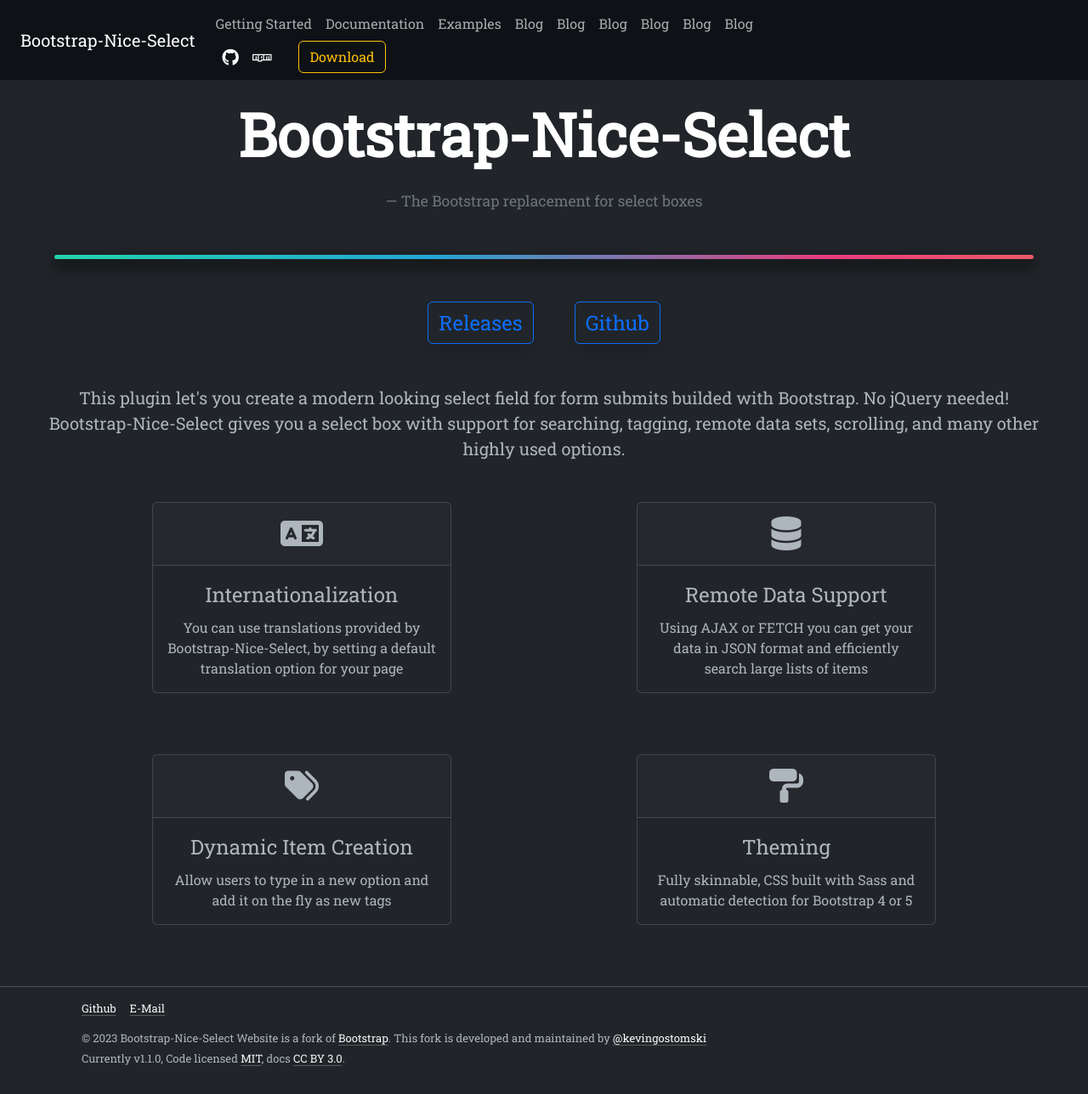
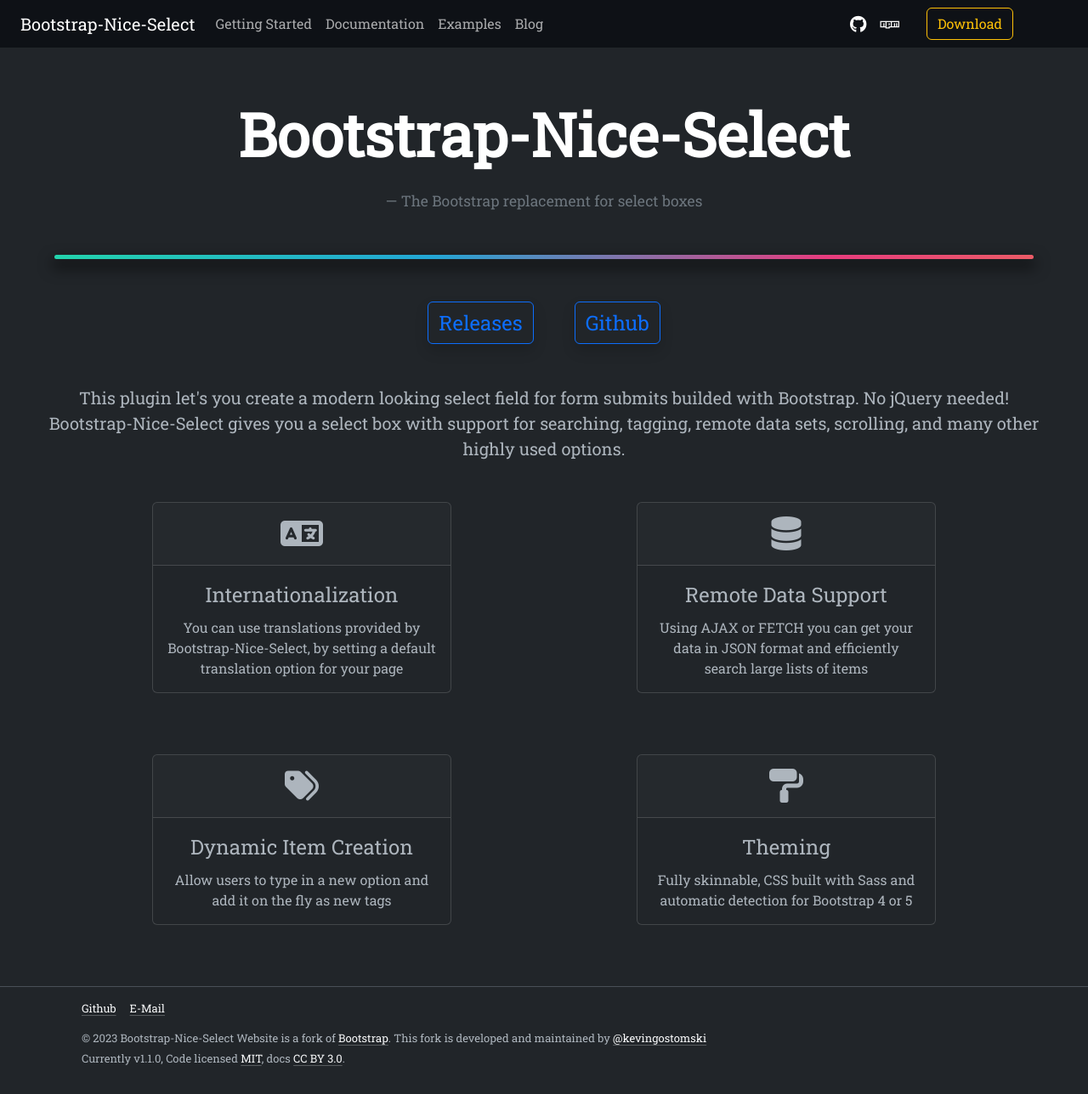
Before and after one commit to kevingostomski/bootstrap-nice-select, a Jekyll site: the page built from jekyll/index.html, in a window 1280 px wide and 1288 px high. Shown: the whole window at 85% size. Built offline with Jekyll 4.4.1, drawn with Linux system fonts in a browser that asks for light colours.

Commit message:
fix new jekyll nav

```diff
--- a/jekyll/_includes/nav.html
+++ b/jekyll/_includes/nav.html
@@ -3,7 +3,7 @@
         {{ site.title }}
     </a>
     <div class="overflow-hidden mw-100">
-        <ul class="navbar-nav me-auto flex-row">
+        <ul class="navbar-nav flex-row">
             <li class="nav-item {% if layout.nav == 'Getting-Started' %}selected{% endif %}">
                 <a class="nav-link" href="{{ site.baseurl }}/getting-started/introduction">Getting Started</a>
             </li>
@@ -16,23 +16,9 @@
             <li class="nav-item">
                 <a class="nav-link" href="https://github.com/kevingostomski/bootstrap-nice-select/blob/main/CHANGELOG.md">Blog</a>
             </li>
-            <li class="nav-item">
-                <a class="nav-link" href="https://github.com/kevingostomski/bootstrap-nice-select/blob/main/CHANGELOG.md">Blog</a>
-            </li>
-            <li class="nav-item">
-                <a class="nav-link" href="https://github.com/kevingostomski/bootstrap-nice-select/blob/main/CHANGELOG.md">Blog</a>
-            </li>
-            <li class="nav-item">
-                <a class="nav-link" href="https://github.com/kevingostomski/bootstrap-nice-select/blob/main/CHANGELOG.md">Blog</a>
-            </li>
-            <li class="nav-item">
-                <a class="nav-link" href="https://github.com/kevingostomski/bootstrap-nice-select/blob/main/CHANGELOG.md">Blog</a>
-            </li>
-            <li class="nav-item">
-                <a class="nav-link" href="https://github.com/kevingostomski/bootstrap-nice-select/blob/main/CHANGELOG.md">Blog</a>
-            </li>
         </ul>
-        <div class="d-none d-lg-flex align-items-center pe-5 me-4">
+    </div>
+    <div class="d-none d-lg-flex ms-auto align-items-center pe-5 me-4">
         <a class="ms-3 me-2 text-white fs-5" href="https://github.com/kevingostomski/bootstrap-nice-select"><i
                 class="fa-brands fa-github"></i></a>
         <a class="ms-2 me-3 text-white fs-5" href="https://www.npmjs.com/package/bootstrap-nice-select"><i
@@ -40,5 +26,4 @@
         <a class="btn btn-outline-warning mx-3" role="button"
             href="{{ site.baseurl }}/getting-started/download">Download</a>
     </div>
-    </div>
 </nav>
```
Lines whose indentation alone changed are shown as unchanged.
